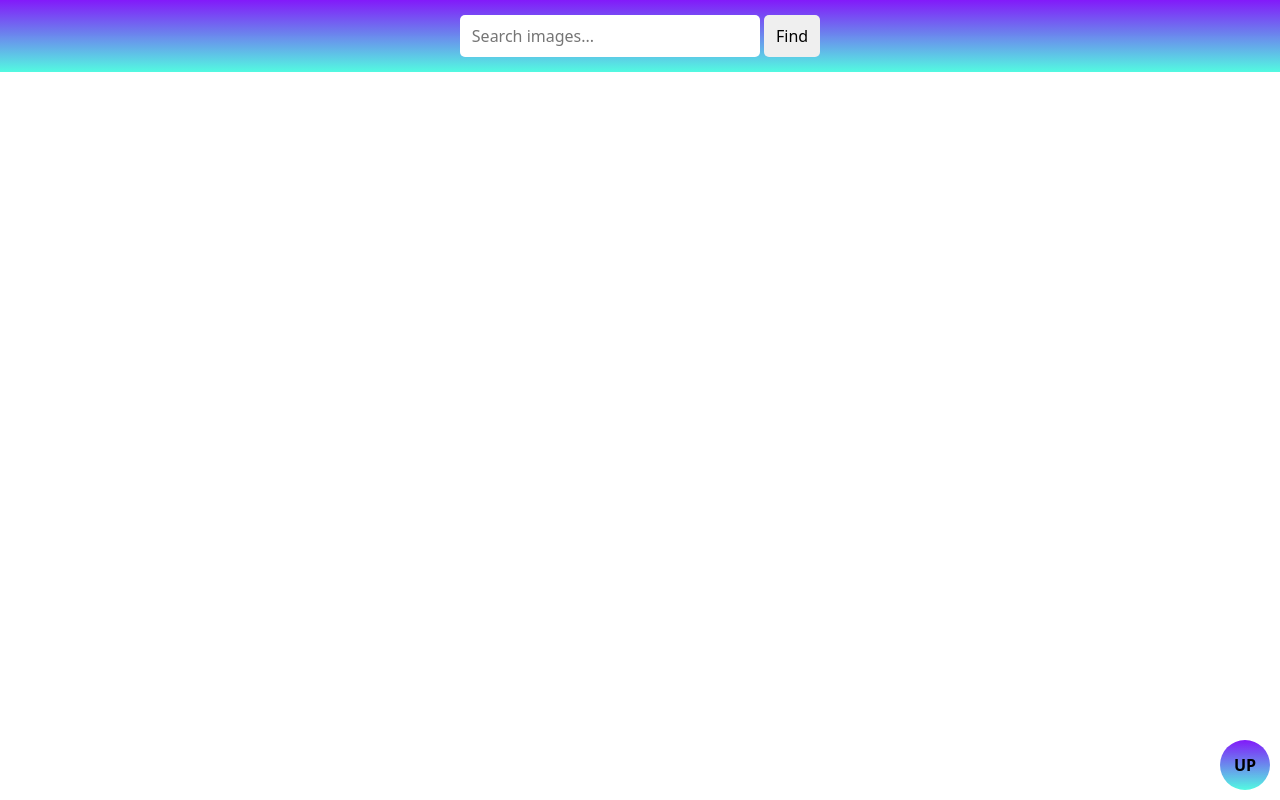
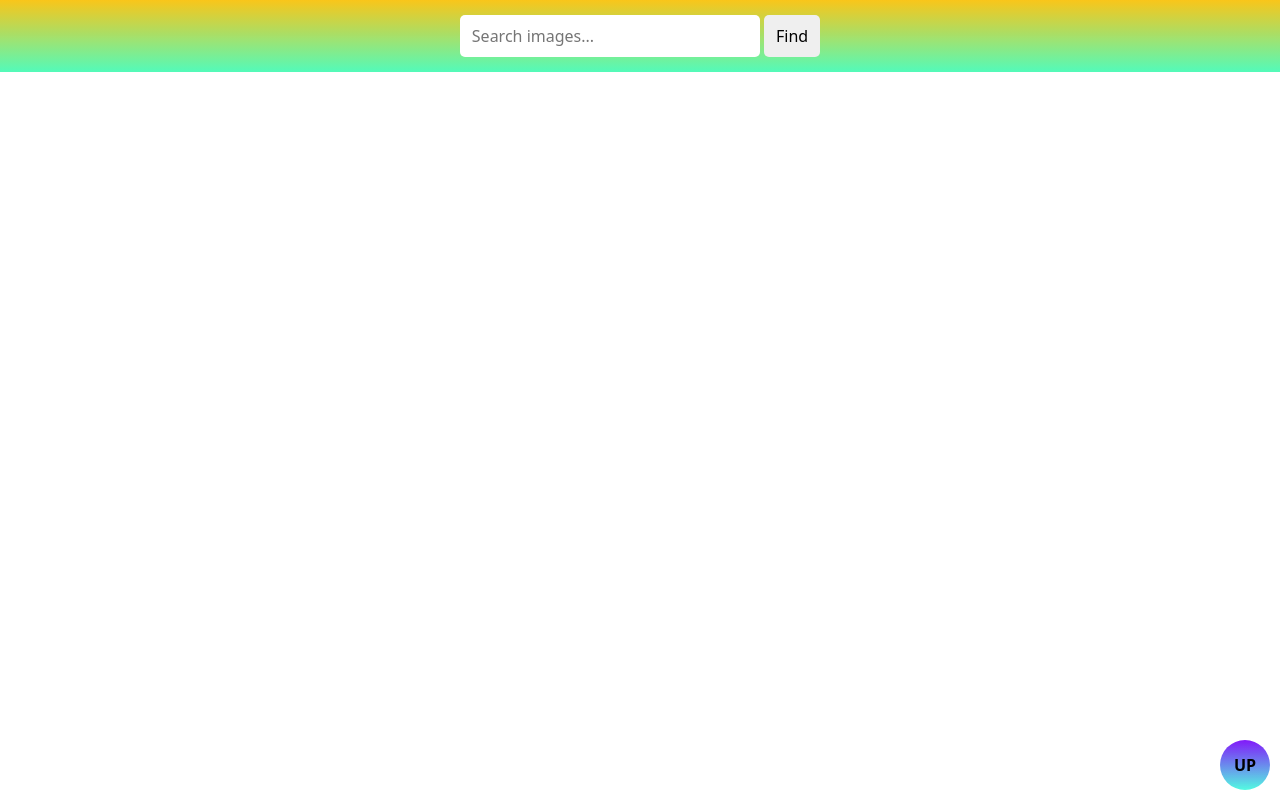
Before and after one commit to Dmytro-Kl/goit-js-hw-11, a website built with Parcel: page src/index.html in a window 1280 px wide. Built offline with nearby package versions, Linux system fonts and the light colour scheme; what simplelightbox, spin.js would draw is missing.

Commit message:
js-11-hw

```diff
--- a/src/sass/_header.scss
+++ b/src/sass/_header.scss
@@ -9,7 +9,7 @@
   justify-content: center;
 
   width: 100%;
-  background: linear-gradient(to bottom, #8219f9, #0df9d5b5);
+  background: linear-gradient(to bottom, #f9c519, #0df99eb5);
 
   padding: 15px 0;
 }
```
